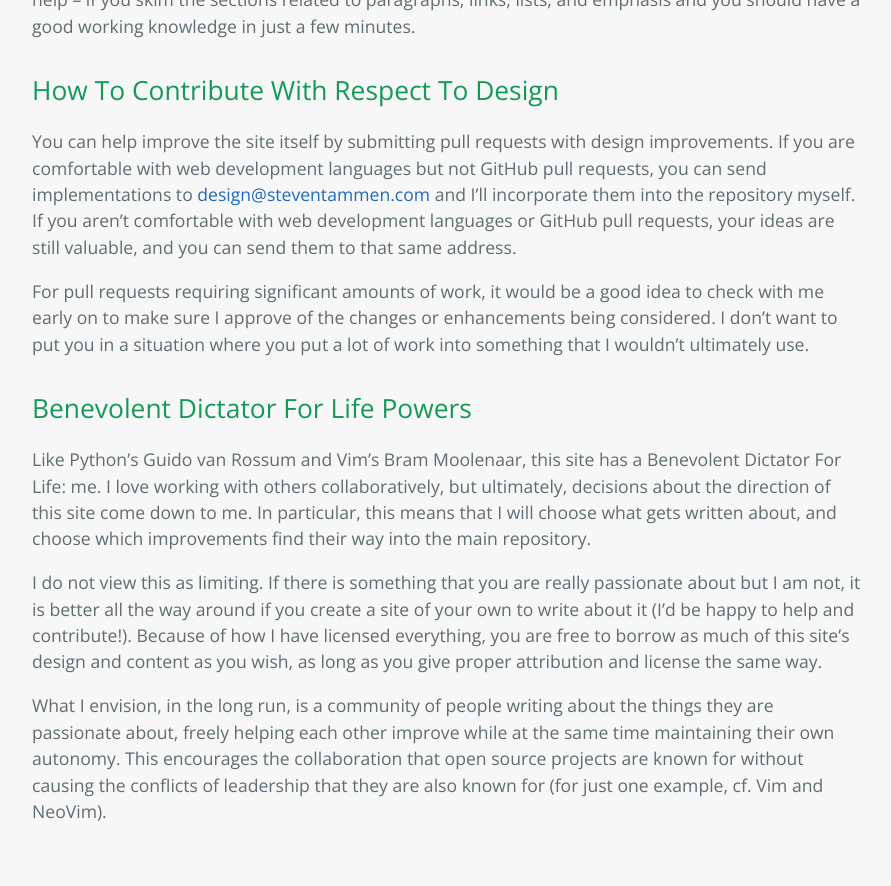
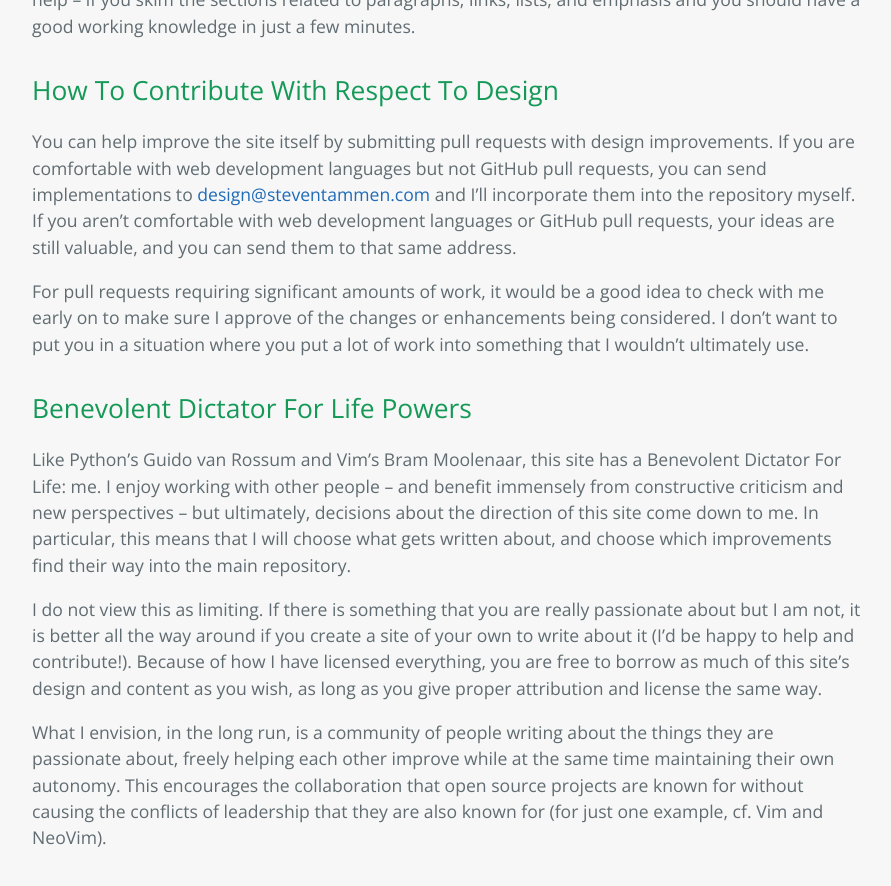
Before and after one commit to StevenTammen/StevenTammen.github.io, a Jekyll site: the page built from pages/contribute.md, in a window 1280 px wide and 900 px high, scrolled down 2014 px. Shown: the top 886 px of the window, without its empty margins (192-1083 px from the left). Built offline with Jekyll 4.4.1, drawn with Linux system fonts in a browser that asks for light colours.

Commit message:
Update contribute.md

```diff
--- a/pages/contribute.md
+++ b/pages/contribute.md
@@ -58,7 +58,7 @@ For pull requests requiring significant amounts of work, it would be a good idea
 
 ## Benevolent Dictator For Life Powers
 
-Like Python's Guido van Rossum and Vim's Bram Moolenaar, this site has a Benevolent Dictator For Life: me. I love working with others collaboratively, but ultimately, decisions about the direction of this site come down to me. In particular, this means that I will choose what gets written about, and choose which improvements find their way into the main repository.
+Like Python's Guido van Rossum and Vim's Bram Moolenaar, this site has a Benevolent Dictator For Life: me. I enjoy working with other people -- and benefit immensely from constructive criticism and new perspectives -- but ultimately, decisions about the direction of this site come down to me. In particular, this means that I will choose what gets written about, and choose which improvements find their way into the main repository.
 
 I do not view this as limiting. If there is something that you are really passionate about but I am not, it is better all the way around if you create a site of your own to write about it (I'd be happy to help and contribute!). Because of how I have licensed everything, you are free to borrow as much of this site's design and content as you wish, as long as you give proper attribution and license the same way.
 
```
